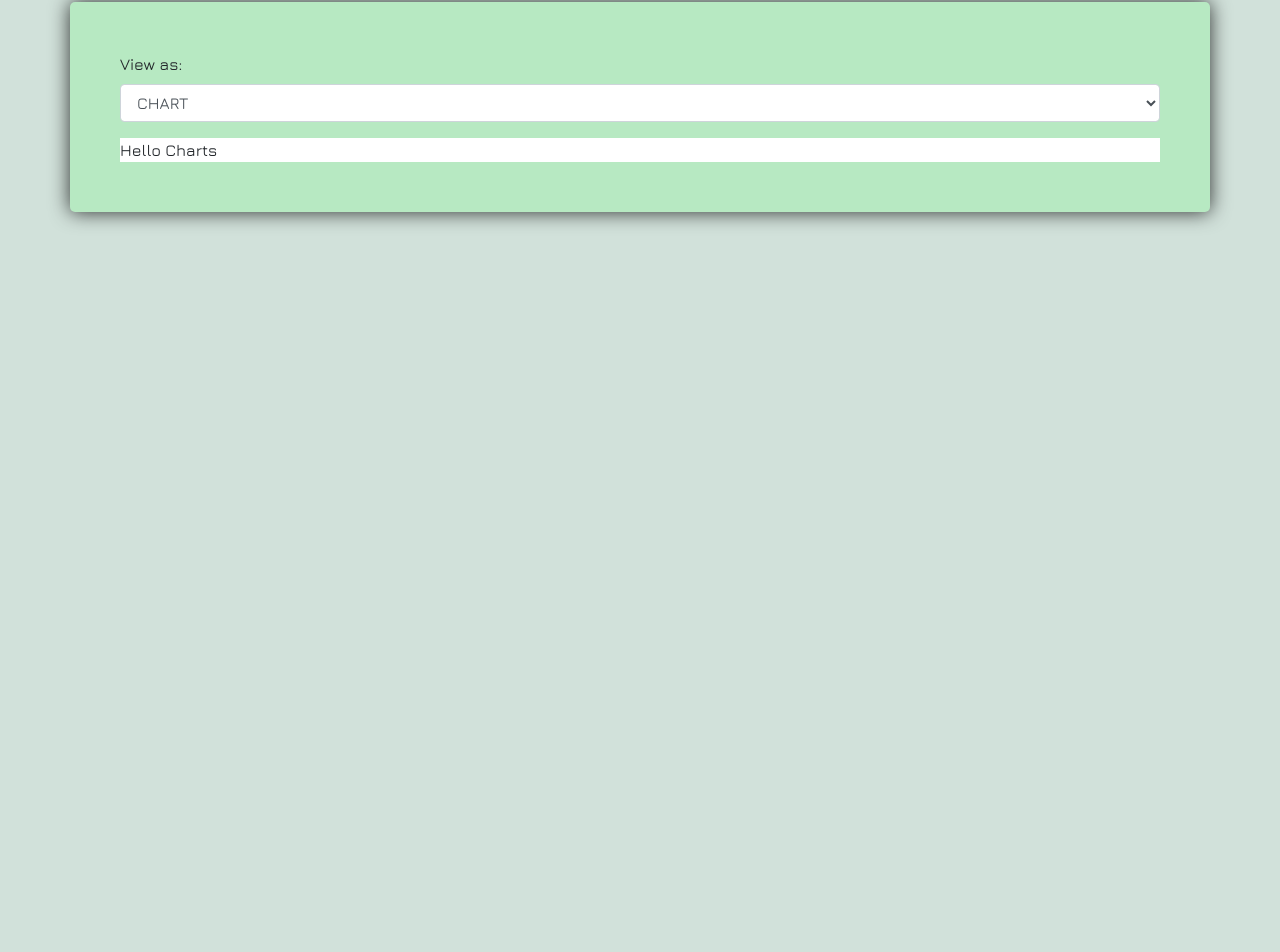
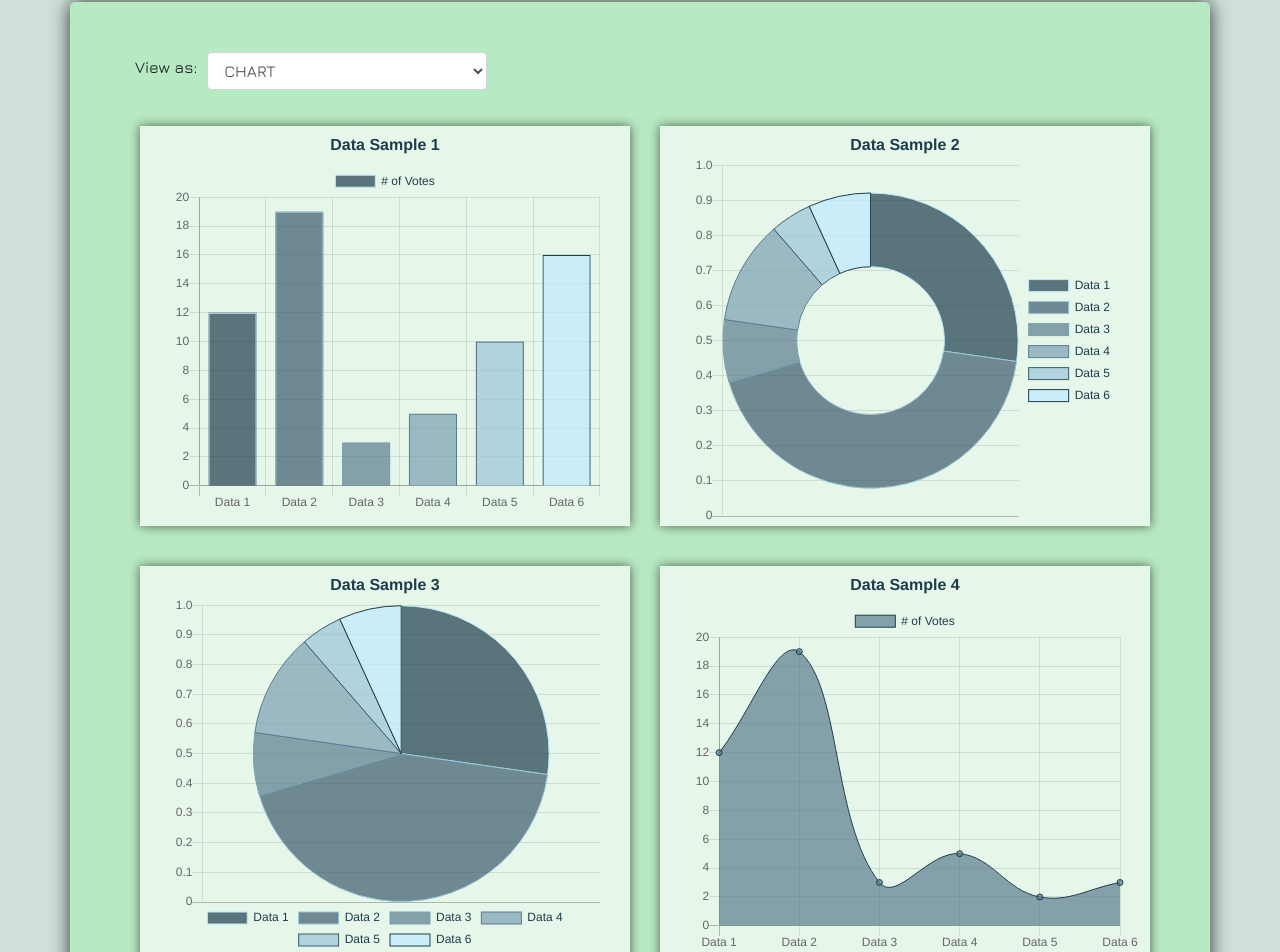
Before and after one commit to jaeruz/frontGold, a React (Create React App) app: page / in a window 1280 px wide. Shown: the part 138-1090 px from the top of the page. Before the commit the page ends 800 px from the top, so only its background shows below. Built offline with nearby package versions, Linux system fonts and the light colour scheme.

Commit message:
Dashboard Update

```diff
--- a/package.json
+++ b/package.json
@@ -9,11 +9,13 @@
     "@testing-library/user-event": "^12.6.0",
     "axios": "^0.21.0",
     "bootstrap": "^4.5.3",
+    "chart.js": "^2.9.4",
     "html2canvas": "^1.0.0-rc.7",
     "jspdf": "^2.2.0",
     "react": "^17.0.1",
     "react-avatar": "^3.9.7",
     "react-bootstrap": "^1.4.0",
+    "react-chartjs-2": "^2.11.1",
     "react-dom": "^17.0.1",
     "react-icons": "^4.1.0",
     "react-redux": "^7.2.2",
--- a/src/components/pages/dashboard/Dashboard.js
+++ b/src/components/pages/dashboard/Dashboard.js
@@ -1,15 +1,14 @@
 import React, { useState } from 'react';
-import { Container, Form } from 'react-bootstrap';
+import { Container, Form, Row, Col } from 'react-bootstrap';
 import DashboardChart from './DashboardChart';
 import DashboardTable from './DashboardTable';
 
 function Dashboard() {
 	const [chartOpen, setChartOpen] = useState(true);
 	const handleChange = (e) => {
-		let renderView = e.target.value;
 		// console.log(e.target.value);
 		// console.log(e.target.id);
-		if (renderView === 'CHART') {
+		if (e.target.value === 'CHART') {
 			setChartOpen(true);
 		} else {
 			setChartOpen(false);
@@ -18,11 +17,19 @@ function Dashboard() {
 	return (
 		<Container className="dashboard-container">
 			<Form.Group controlId="dashboard-view-as">
-				<Form.Label>View as:</Form.Label>
-				<Form.Control as="select" onChange={handleChange} className="form-caps">
-					<option>CHART</option>
-					<option>TABLE</option>
-				</Form.Control>
+				<div class="dashboard-view-wrapper">
+					<Form.Label>View as:</Form.Label>
+					<div class="dashboard-select-wrapper">
+						<Form.Control
+							as="select"
+							onChange={handleChange}
+							className="form-caps"
+						>
+							<option>CHART</option>
+							<option>TABLE</option>
+						</Form.Control>
+					</div>
+				</div>
 			</Form.Group>
 			<div class="dashboard-components">
 				{chartOpen ? <DashboardChart /> : <DashboardTable />}
--- a/src/components/pages/dashboard/DashboardChart.js
+++ b/src/components/pages/dashboard/DashboardChart.js
@@ -1,7 +1,201 @@
 import React from 'react';
+import { Bar, Line, Pie, Doughnut } from 'react-chartjs-2';
+import { DataSample1, DataSample2, DataSample3, DataSample4 } from './Data';
+import { Container, Row, Col } from 'react-bootstrap';
 
 function DashboardChart() {
-	return <div>Hello Charts</div>;
+	return (
+		<Container>
+			<Row md={1} lg={2}>
+				<Col>
+					<div class="chart-wrapper">
+						<Bar
+							data={DataSample1}
+							options={{
+								maintainAspectRatio: false,
+
+								scales: {
+									xAxes: [
+										{
+											gridLines: {
+												offsetGridLines: true,
+											},
+										},
+									],
+									yAxes: [
+										{
+											ticks: {
+												beginAtZero: true,
+											},
+										},
+									],
+								},
+								legend: {
+									display: true,
+									labels: {
+										fontColor: '#1e3c4c',
+										boxWidth: 40,
+									},
+									position: 'top',
+								},
+								title: {
+									display: true,
+									text: 'Data Sample 1',
+									fontSize: 16,
+									fontColor: '#1e3c4c',
+								},
+								layout: {
+									padding: {
+										left: 30,
+										right: 30,
+										bottom: 10,
+										top: 0,
+									},
+								},
+								tooltips: {
+									enabled: true,
+								},
+							}}
+						/>
+					</div>
+				</Col>
+				<Col>
+					<div class="chart-wrapper">
+						<Doughnut
+							data={DataSample2}
+							options={{
+								maintainAspectRatio: false,
+								scales: {
+									yAxes: [
+										{
+											ticks: {
+												beginAtZero: true,
+											},
+										},
+									],
+								},
+								legend: {
+									display: true,
+									labels: {
+										fontColor: '#1e3c4c',
+										boxWidth: 40,
+									},
+									position: 'right',
+								},
+								title: {
+									display: true,
+									text: 'Data Sample 2',
+									fontSize: 16,
+									fontColor: '#1e3c4c',
+								},
+								layout: {
+									padding: {
+										left: 30,
+										right: 30,
+										bottom: 10,
+										top: 0,
+									},
+								},
+								tooltips: {
+									enabled: true,
+								},
+							}}
+						/>
+					</div>
+				</Col>
+			</Row>
+			<Row md={1} lg={2}>
+				<Col>
+					<div class="chart-wrapper">
+						<Pie
+							data={DataSample3}
+							options={{
+								maintainAspectRatio: false,
+								scales: {
+									yAxes: [
+										{
+											ticks: {
+												beginAtZero: true,
+											},
+										},
+									],
+								},
+								legend: {
+									display: true,
+									labels: {
+										fontColor: '#1e3c4c',
+										boxWidth: 40,
+									},
+									position: 'bottom',
+								},
+								title: {
+									display: true,
+									text: 'Data Sample 3',
+									fontSize: 16,
+									fontColor: '#1e3c4c',
+								},
+								layout: {
+									padding: {
+										left: 30,
+										right: 30,
+										bottom: 10,
+										top: 0,
+									},
+								},
+								tooltips: {
+									enabled: true,
+								},
+							}}
+						/>
+					</div>
+				</Col>
+				<Col>
+					<div class="chart-wrapper">
+						<Line
+							data={DataSample4}
+							options={{
+								maintainAspectRatio: false,
+								scales: {
+									yAxes: [
+										{
+											ticks: {
+												beginAtZero: true,
+											},
+										},
+									],
+								},
+								legend: {
+									display: true,
+									labels: {
+										fontColor: '#1e3c4c',
+										boxWidth: 40,
+									},
+									position: 'top',
+								},
+								title: {
+									display: true,
+									text: 'Data Sample 4',
+									fontSize: 16,
+									fontColor: '#1e3c4c',
+								},
+								layout: {
+									padding: {
+										left: 30,
+										right: 30,
+										bottom: 10,
+										top: 0,
+									},
+								},
+								tooltips: {
+									enabled: true,
+								},
+							}}
+						/>
+					</div>
+				</Col>
+			</Row>
+		</Container>
+	);
 }
 
 export default DashboardChart;
--- /dev/null
+++ b/src/components/pages/dashboard/Data.js
@@ -0,0 +1,107 @@
+import React from 'react';
+
+export const DataSample1 = {
+	labels: ['Data 1', 'Data 2', 'Data 3', 'Data 4', 'Data 5', 'Data 6'],
+	datasets: [
+		{
+			label: '# of Votes',
+			data: [12, 19, 3, 5, 10, 16],
+			backgroundColor: [
+				'rgb(30, 60, 76, 0.7)',
+				'rgb(59, 91, 109, 0.7)',
+				'rgb(90, 124, 143, 0.7)',
+				'rgb(121, 159, 179, 0.7)',
+				'rgb(154, 195, 216, 0.7)',
+				'rgb(188, 233, 255, 0.7)',
+			],
+			borderColor: [
+				'rgb(188, 233, 255, 1)',
+				'rgb(154, 195, 216, 1)',
+				'rgb(121, 159, 179, 1)',
+				'rgb(90, 124, 143, 1)',
+				'rgb(59, 91, 109, 1)',
+				'rgb(30, 60, 76, 1)',
+			],
+			borderWidth: 1,
+			// hoverBackgroundColor: 'rgb(1, 171, 192,0.6)',
+			// hoverBorderColor: '#00d4e2',
+			// borderSkippped: 'bottom',
+			// barPercentage: 1,
+			// category: 1,
+			// barThickness: 6,
+			// maxBarThickness: 8,
+			// minBarLength: 2,
+		},
+	],
+};
+
+export const DataSample2 = {
+	labels: ['Data 1', 'Data 2', 'Data 3', 'Data 4', 'Data 5', 'Data 6'],
+	datasets: [
+		{
+			label: '# of Votes',
+			data: [12, 19, 3, 5, 2, 3],
+			backgroundColor: [
+				'rgb(30, 60, 76, 0.7)',
+				'rgb(59, 91, 109, 0.7)',
+				'rgb(90, 124, 143, 0.7)',
+				'rgb(121, 159, 179, 0.7)',
+				'rgb(154, 195, 216, 0.7)',
+				'rgb(188, 233, 255, 0.7)',
+			],
+			borderColor: [
+				'rgb(188, 233, 255, 1)',
+				'rgb(154, 195, 216, 1)',
+				'rgb(121, 159, 179, 1)',
+				'rgb(90, 124, 143, 1)',
+				'rgb(59, 91, 109, 1)',
+				'rgb(30, 60, 76, 1)',
+			],
+			borderWidth: 1,
+		},
+	],
+};
+
+export const DataSample3 = {
+	labels: ['Data 1', 'Data 2', 'Data 3', 'Data 4', 'Data 5', 'Data 6'],
+	datasets: [
+		{
+			label: '# of Votes',
+			data: [12, 19, 3, 5, 2, 3],
+			backgroundColor: [
+				'rgb(30, 60, 76, 0.7)',
+				'rgb(59, 91, 109, 0.7)',
+				'rgb(90, 124, 143, 0.7)',
+				'rgb(121, 159, 179, 0.7)',
+				'rgb(154, 195, 216, 0.7)',
+				'rgb(188, 233, 255, 0.7)',
+			],
+			borderColor: [
+				'rgb(188, 233, 255, 1)',
+				'rgb(154, 195, 216, 1)',
+				'rgb(121, 159, 179, 1)',
+				'rgb(90, 124, 143, 1)',
+				'rgb(59, 91, 109, 1)',
+				'rgb(30, 60, 76, 1)',
+			],
+			borderWidth: 1,
+		},
+	],
+};
+
+export const DataSample4 = {
+	labels: ['Data 1', 'Data 2', 'Data 3', 'Data 4', 'Data 5', 'Data 6'],
+	datasets: [
+		{
+			label: '# of Votes',
+			data: [12, 19, 3, 5, 2, 3],
+			backgroundColor: 'rgb(90, 124, 143, 0.7)',
+			borderColor: 'rgb(30, 60, 76, 1)',
+			borderWidth: 1,
+			// borderWidth: 1.5,
+			// borderCapStyle: 'round',
+			// fill: false,
+			// lineTension: 0,
+		},
+	],
+};
--- a/src/index.css
+++ b/src/index.css
@@ -146,7 +146,7 @@ span {
 }
 
 .sub-links:hover {
-	background: #193340;
+	background: #353636;
 	color: #b7e9c2;
 	cursor: pointer;
 }
@@ -191,8 +191,27 @@ span {
 	box-shadow: 0 0 20px rgba(0, 0, 0, 0.8);
 }
 
+.dashboard-view-wrapper {
+	display: flex;
+	justify-content: flex-start;
+	align-items: center;
+	margin: 0 0 0 15px;
+}
+.dashboard-select-wrapper {
+	margin: 0 0 0 10px;
+	width: 280px;
+}
 .dashboard-components {
-	background-color: white;
+	background-color: transparent;
+}
+
+.chart-wrapper {
+	background-color: rgb(255, 255, 255, 0.65);
+	width: 100% !important;
+	height: 400px;
+	margin: 20px 5px 20px 5px;
+	padding: 20x;
+	box-shadow: 0 0 10px rgba(0, 0, 0, 0.6);
 }
 
 .add-item-container {
```
Also changed, not shown: 2 other files (tests, documents, lock files or other folders).
